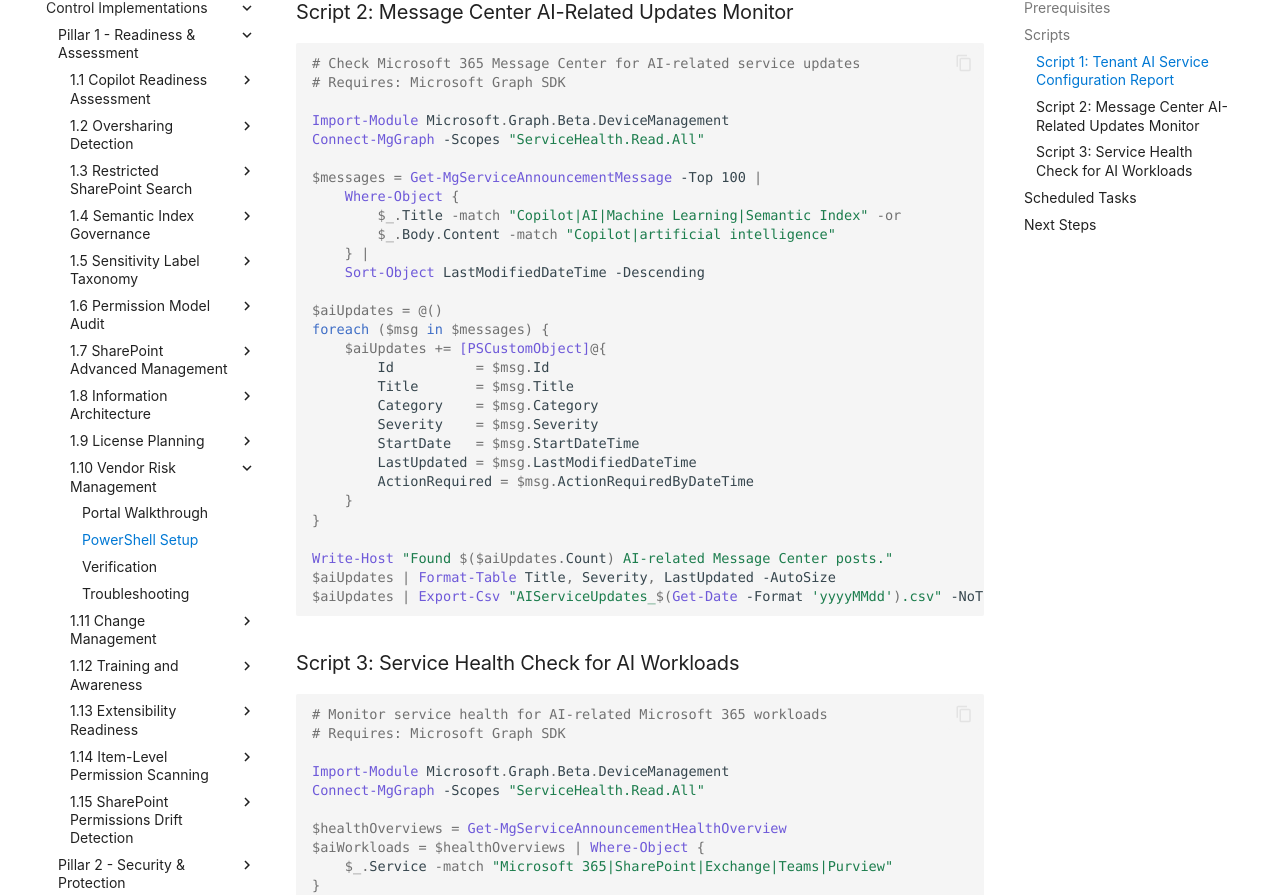
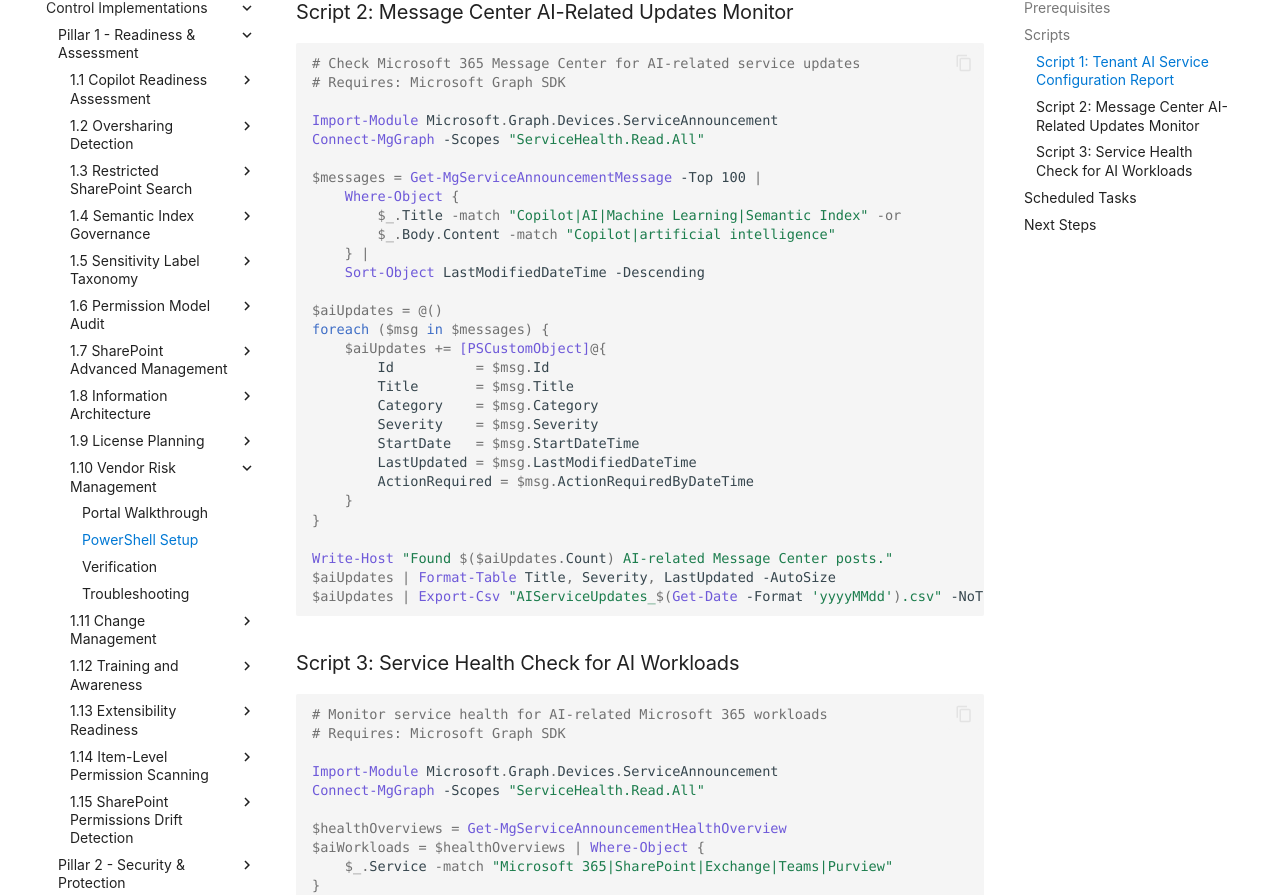
Before and after one commit to judeper/FSI-CopilotGov, an MkDocs documentation site: the page built from docs/playbooks/control-implementations/1.10/powershell-setup.md, in a window 1280 px wide and 1400 px high, scrolled down 1074 px. Shown: the part 148-1043 px from the top of the window. Built offline with MkDocs 1.6.1 and Material for MkDocs 9.7.7, drawn with Linux system fonts in a browser that asks for light colours; comment, search, counter and statistics services are not loaded.

Commit message:
Iteration 2: Fix playbooks-p1-chunk-2 (1 issues)

```diff
--- a/docs/playbooks/control-implementations/1.10/powershell-setup.md
+++ b/docs/playbooks/control-implementations/1.10/powershell-setup.md
@@ -44,7 +44,7 @@
 # Check Microsoft 365 Message Center for AI-related service updates
 # Requires: Microsoft Graph SDK
 
-Import-Module Microsoft.Graph.Beta.DeviceManagement
+Import-Module Microsoft.Graph.Devices.ServiceAnnouncement
 Connect-MgGraph -Scopes "ServiceHealth.Read.All"
 
 $messages = Get-MgServiceAnnouncementMessage -Top 100 |
@@ -78,7 +78,7 @@
 # Monitor service health for AI-related Microsoft 365 workloads
 # Requires: Microsoft Graph SDK
 
-Import-Module Microsoft.Graph.Beta.DeviceManagement
+Import-Module Microsoft.Graph.Devices.ServiceAnnouncement
 Connect-MgGraph -Scopes "ServiceHealth.Read.All"
 
 $healthOverviews = Get-MgServiceAnnouncementHealthOverview
```
